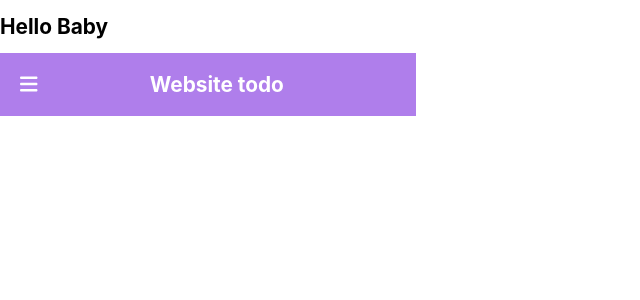
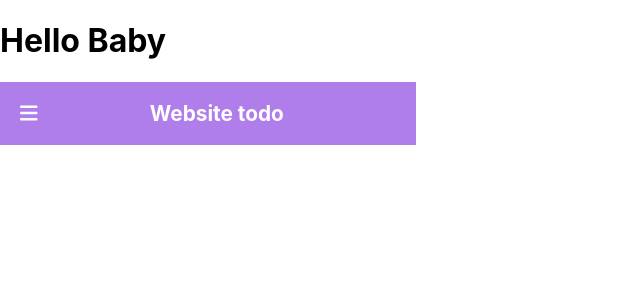
Before and after one commit to vinhvanvu/hangs-todo, a React (Create React App) app: page / in a window 1280 px wide. Shown: the top 300 px of the page, without its empty margins (0-640 px from the left). Built offline with nearby package versions, Linux system fonts and the light colour scheme.

Commit message:
deleted flex-direction: row, made css more specific

```diff
--- a/src/Components/Navbar/Navbar.css
+++ b/src/Components/Navbar/Navbar.css
@@ -1,6 +1,5 @@
 .navbar {
     display: flex;
-    flex-direction: row;
     justify-content: space-between;
     align-items: center;
     color: #fff;
@@ -8,6 +7,6 @@
     padding: 5px 20px;
 }
 
-h1 {
+.navbar h1 {
     font-size: 1.3rem;
 }
```
